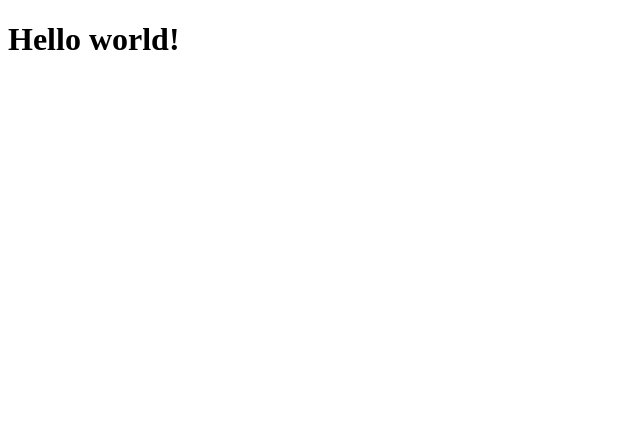
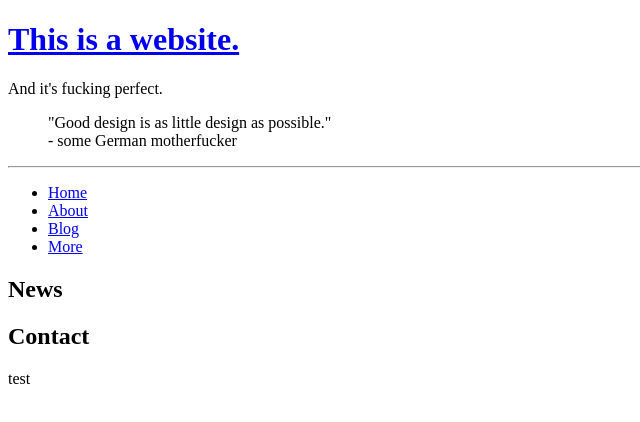
Before and after one commit to krenax/krenax.github.io, a plain HTML site: page index.html in a window 1280 px wide. Shown: the whole page, without its empty margins (0-640 px from the left). Drawn offline with Linux system fonts and the light colour scheme.

Commit message:
add structure

```diff
--- a/index.html
+++ b/index.html
@@ -2,9 +2,39 @@
 <!DOCTYPE html>
 <html>
     <head>
-        <!-- <link rel="stylesheet" href="style.css" /> -->
-    </head>
-    <body>
-        <h1>Hello world!</h1>
-    </body>
+    <!-- <link rel="stylesheet" href="style.css" /> -->
+    <meta charset="utf-8">
+    <meta name="viewport" content="width=device-width, initial-scale=1">
+
+    <title>Motherfucking Website</title>
+</head>
+
+<body>
+    <header>
+        <h1><a href="./index.html">This is a website.</a></h1>
+        <aside>And it's fucking perfect.</aside>
+    </header>
+
+        <blockquote cite="#">"Good design is as little design as possible."<br>
+            - some German motherfucker
+        </blockquote>
+
+    <hr>
+
+    <nav>
+        <ul>
+            <li><a href="./index.html">Home</a></li>
+            <li><a href="./sites/about.html">About</a></li>
+            <li><a href="./sites/blog.html">Blog</a></li>
+            <li><a href="./sites/more.html">More</a></li>
+        </ul>
+    </nav>
+
+    <h2>News</h2>
+
+
+    <h2>Contact</h2>
+    <footer>test</footer>
+
+</body>
 </html>
```
Also changed, not shown: sites/about.html (added), sites/blog.html (added), sites/more.html (added), src/style.css (added), 1 other file.
